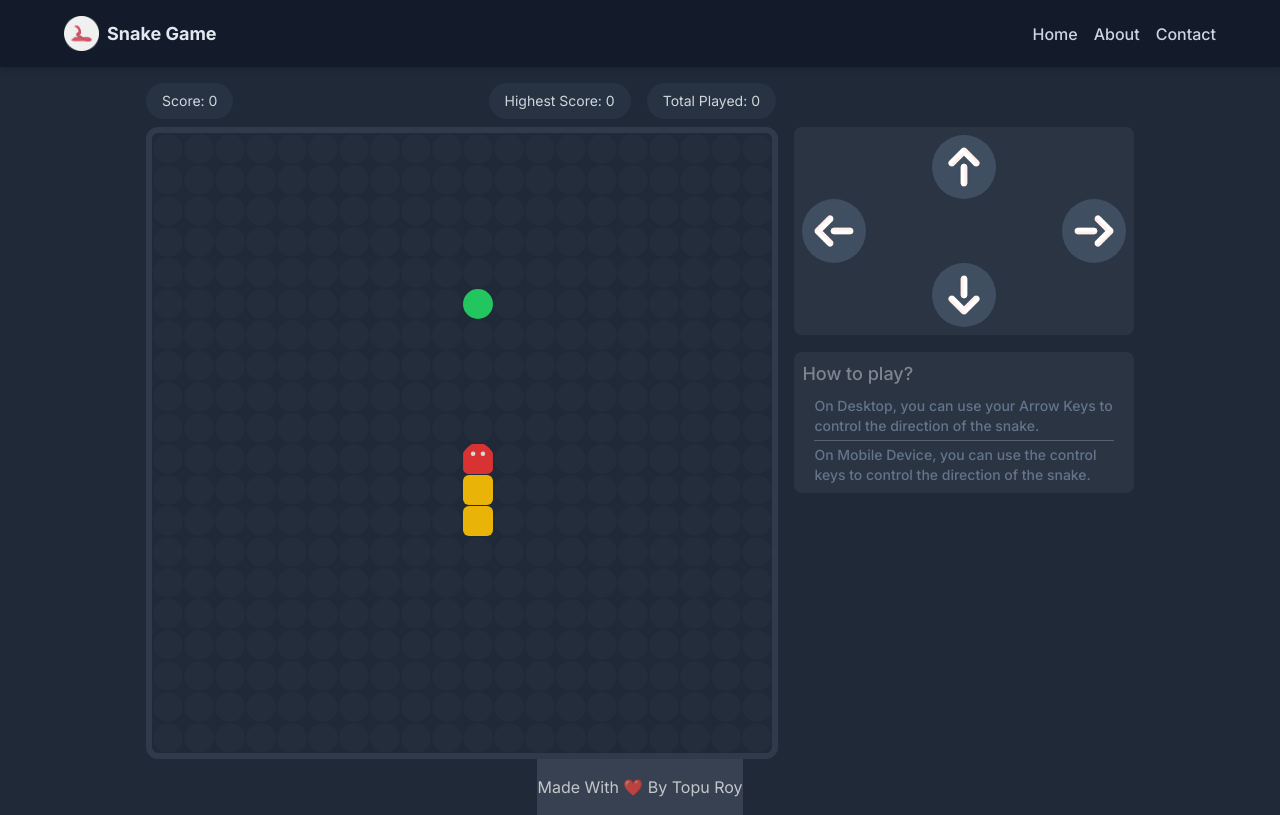
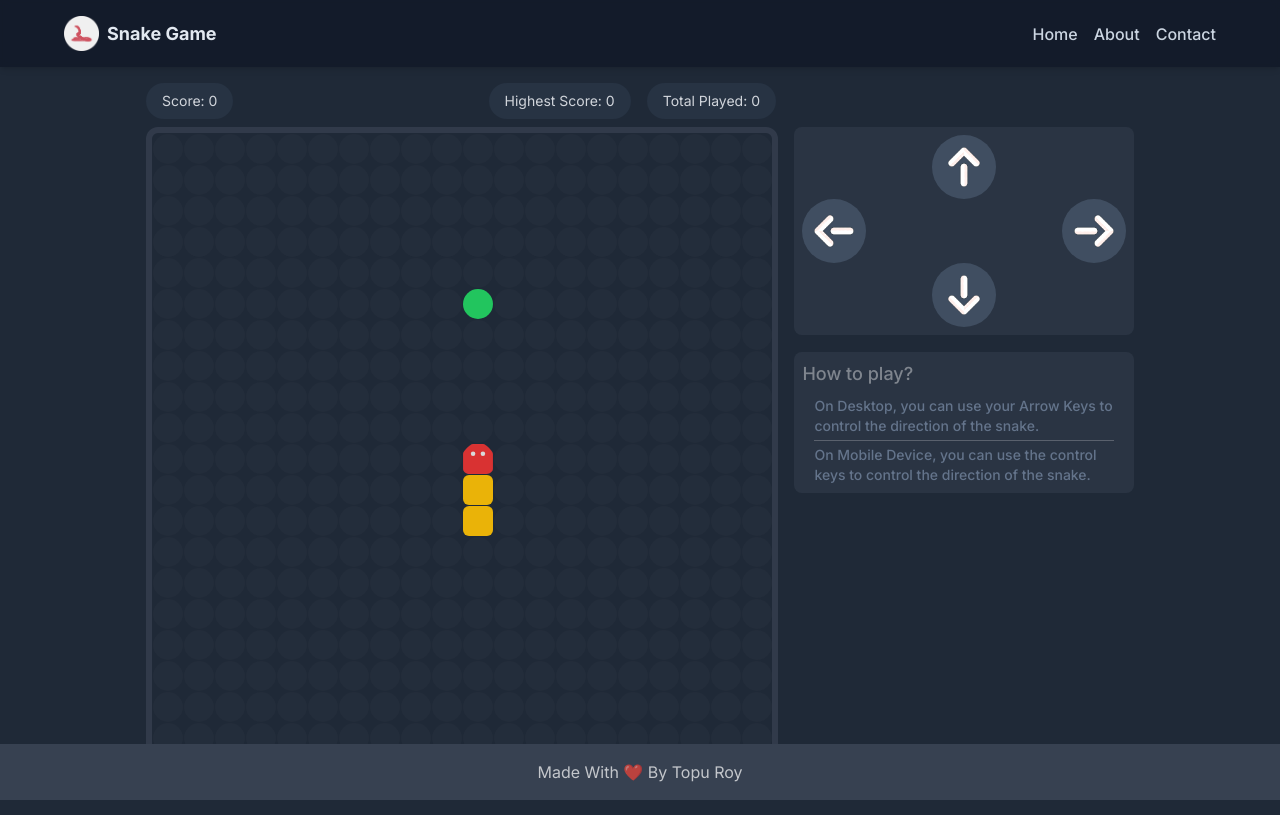
Before and after one commit to Topu-Roy/react-snake-game, a Next.js app: page /snake-game in a window 1280 px wide. Built offline with nearby package versions, Linux system fonts and the light colour scheme.

Commit message:
fixed footer issue

```diff
--- a/src/app/snake-game/page.tsx
+++ b/src/app/snake-game/page.tsx
@@ -3,7 +3,7 @@ import Game from '@/components/Game'
 
 function SnakeGame() {
     return (
-        <div className="flex max-w-7xl min-h-screen md:min-h-max mx-auto flex-col justify-start items-center">
+        <div className="flex relative max-w-7xl min-h-screen md:min-h-max mx-auto flex-col justify-start items-center">
             <Game />
             <Footer position='fixed' />
         </div>
--- a/src/components/Footer.tsx
+++ b/src/components/Footer.tsx
@@ -1,17 +1,29 @@
-import React from 'react'
+import React from "react";
 
 type Position = {
-    position: 'fixed' | 'nofixed'
-}
+    position: "fixed" | "nofixed";
+};
 
 export default function Footer({ position }: Position) {
     return (
-        <footer className={`bg-gray-700 md:${position} md:bottom-0 md:left-0 md:right-0`}>
-            <section className="max-w-7xl mx-auto py-4 md:py-4">
-                <p className='text-center w-full text-sm md:text-base text-white/70'>
-                    Made With ❤️ By Topu Roy
-                </p>
-            </section>
-        </footer>
-    )
+        <>
+            {position === "fixed" ? (
+                <footer className={`bg-gray-700 fixed bottom-0 left-0 right-0 w-full`}>
+                    <section className="max-w-7xl mx-auto py-4 md:py-4">
+                        <p className="text-center w-full text-sm md:text-base text-white/70">
+                            Made With ❤️ By Topu Roy
+                        </p>
+                    </section>
+                </footer>
+            ) : (
+                <footer className={`bg-gray-700 w-full`}>
+                    <section className="max-w-7xl mx-auto py-4 md:py-4">
+                        <p className="text-center w-full text-sm md:text-base text-white/70">
+                            Made With ❤️ By Topu Roy
+                        </p>
+                    </section>
+                </footer>
+            )}
+        </>
+    );
 }
```
